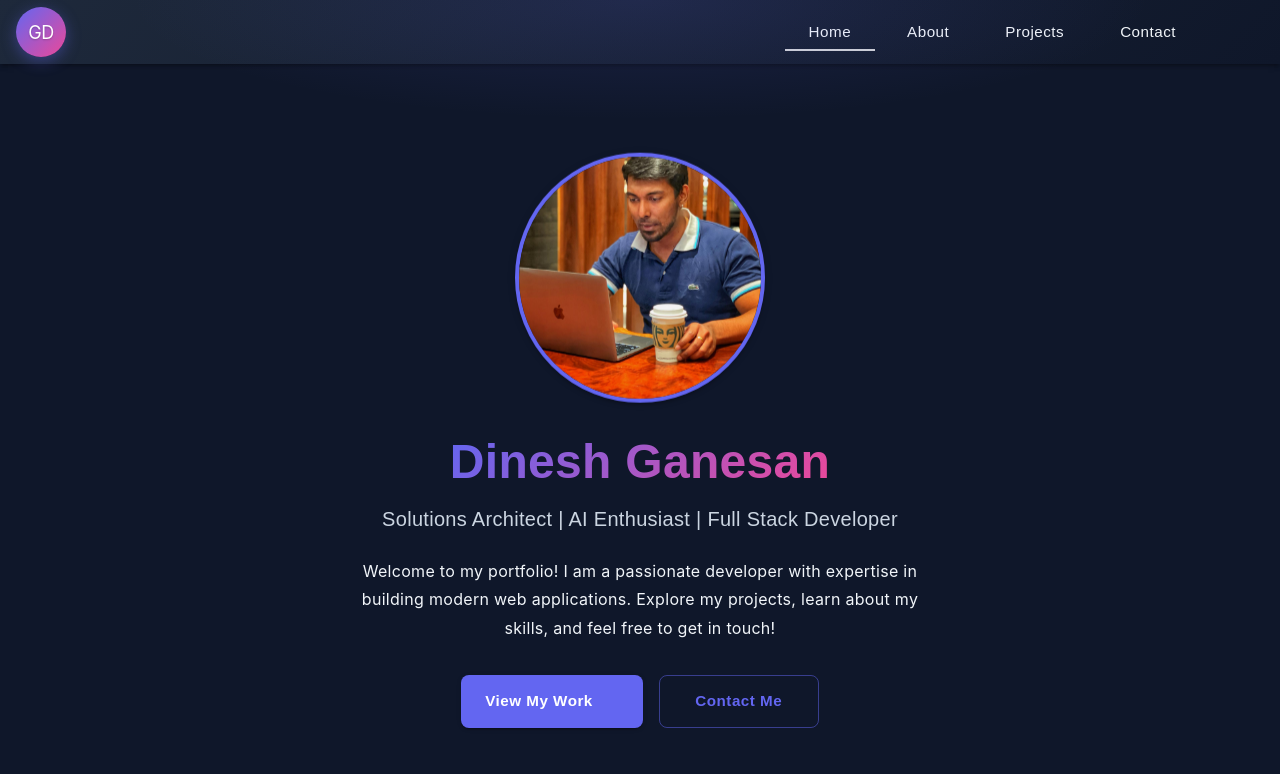
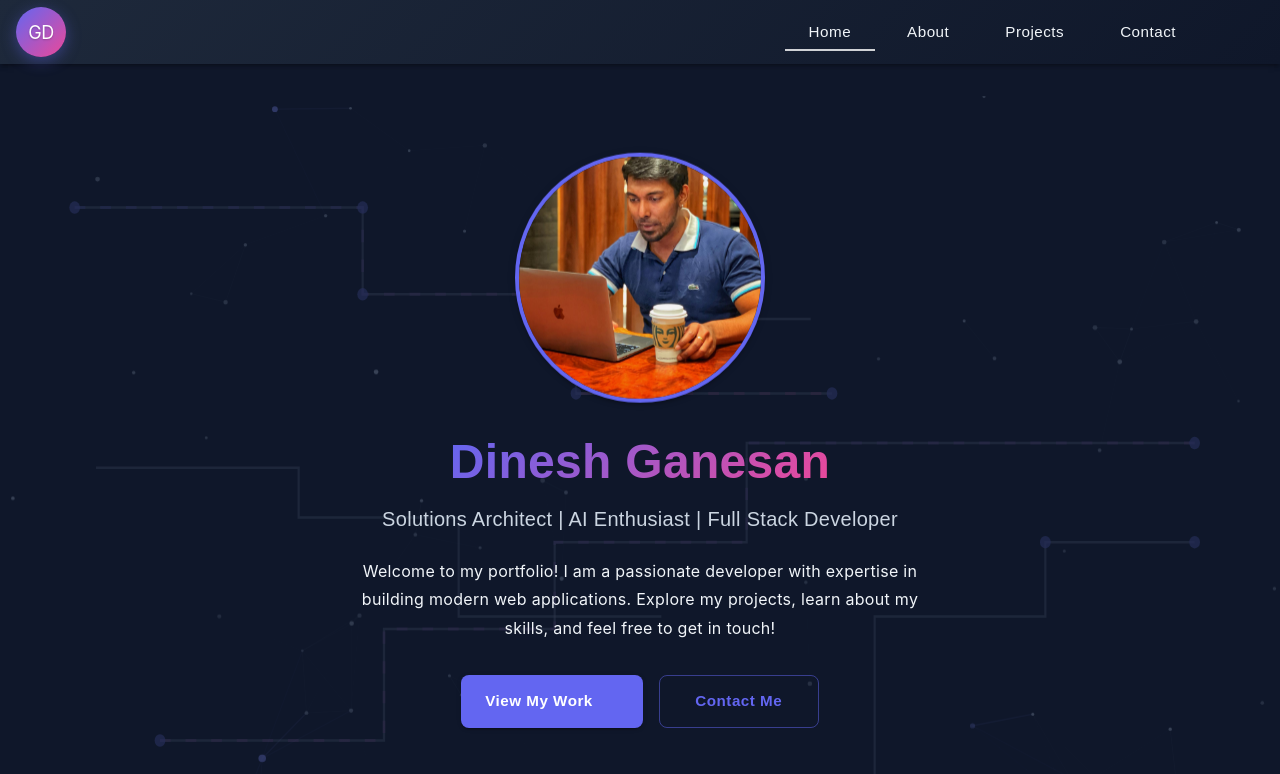
Before and after one commit to dinesh24sru/gd-portfolio, a React (Create React App) app: page / in a window 1280 px wide. Shown: the top 774 px of the page. Built offline with nearby package versions, Linux system fonts and the light colour scheme; some icons are missing.

Commit message:
Added Background for Home

```diff
--- a/src/pages/Home.js
+++ b/src/pages/Home.js
@@ -1,4 +1,4 @@
-import React, { useState } from 'react';
+import React, { useState, useEffect, useRef } from 'react';
 import {
   Container,
   Box,
@@ -45,23 +45,204 @@ const highlights = [
 const Home = () => {
   const theme = useTheme();
   const [hoveredCard, setHoveredCard] = useState(null);
+  const canvasRef = useRef(null);
+
+  useEffect(() => {
+    const canvas = canvasRef.current;
+    if (!canvas) return;
+
+    const ctx = canvas.getContext('2d');
+    let rafId;
+    const prefersReducedMotion = window.matchMedia?.('(prefers-reduced-motion: reduce)')?.matches;
+    const dpr = Math.min(window.devicePixelRatio || 1, 2);
+
+    const particles = [];
+    const agents = [];
+    const rand = (min, max) => min + Math.random() * (max - min);
+
+    const resize = () => {
+      const rect = canvas.getBoundingClientRect();
+      const width = rect.width || window.innerWidth;
+      const height = rect.height || window.innerHeight * 0.6;
+
+      canvas.width = Math.floor(width * dpr);
+      canvas.height = Math.floor(height * dpr);
+      ctx.setTransform(dpr, 0, 0, dpr, 0, 0);
+
+      particles.length = 0;
+      agents.length = 0;
+
+      const baseDensity = (width * height) / 14000;
+      const density =
+        width < 600 ? baseDensity * 0.6 : width < 900 ? baseDensity * 0.85 : baseDensity;
+
+      const target = Math.floor(density);
+
+      for (let i = 0; i < target; i++) {
+        const p = {
+          x: rand(0, width),
+          y: rand(0, height),
+          vx: rand(-0.3, 0.3),
+          vy: rand(-0.25, 0.25),
+          r: rand(1.2, 2.4),
+          a: rand(0.4, 0.9),
+          agent: false,
+        };
+        particles.push(p);
+      }
+
+      for (let i = 0; i < Math.min(4, particles.length); i++) {
+        const idx = Math.floor(rand(0, particles.length));
+        if (!particles[idx].agent) {
+          particles[idx].agent = true;
+          particles[idx].r *= 1.6;
+          agents.push(particles[idx]);
+        }
+      }
+    };
+
+    let lastPulse = 0;
+    const PULSE_INTERVAL = 2000;
+
+    const draw = (ts) => {
+      const rect = canvas.getBoundingClientRect();
+      const width = rect.width || window.innerWidth;
+      const height = rect.height || window.innerHeight * 0.6;
+
+      ctx.clearRect(0, 0, width, height);
+
+      const base = '148,163,184';
+      const accent = theme.palette.mode === 'dark' ? '129,140,248' : '79,70,229';
+
+      if (!prefersReducedMotion && ts - lastPulse > PULSE_INTERVAL && agents.length) {
+        lastPulse = ts;
+        const active = agents[Math.floor(rand(0, agents.length))];
+        active.pulseUntil = ts + 1000;
+      }
+
+      for (let i = 0; i < particles.length; i++) {
+        const p = particles[i];
+        for (let j = i + 1; j < particles.length; j++) {
+          const q = particles[j];
+          const dx = p.x - q.x;
+          const dy = p.y - q.y;
+          const dist = Math.sqrt(dx * dx + dy * dy);
+          const maxDist = 140;
+          if (dist < maxDist) {
+            const t = 1 - dist / maxDist;
+            const nearAgent = p.agent || q.agent;
+            const color = nearAgent ? accent : base;
+            const alpha = nearAgent ? 0.28 * t : 0.14 * t;
+
+            ctx.strokeStyle = `rgba(${color}, ${alpha})`;
+            ctx.lineWidth = nearAgent ? 1.3 : 0.8;
+            ctx.beginPath();
+            ctx.moveTo(p.x, p.y);
+            ctx.lineTo(q.x, q.y);
+            ctx.stroke();
+          }
+        }
+      }
+
+      for (const p of particles) {
+        const isPulsing = p.pulseUntil && ts < p.pulseUntil;
+        const color = p.agent ? accent : base;
+        const alpha = isPulsing ? 1 : p.a;
+
+        ctx.fillStyle = `rgba(${color}, ${alpha})`;
+        ctx.beginPath();
+        ctx.arc(p.x, p.y, p.r * (isPulsing ? 1.4 : 1), 0, Math.PI * 2);
+        ctx.fill();
+
+        if (!prefersReducedMotion) {
+          p.x += p.vx;
+          p.y += p.vy;
+
+          if (p.x < -20) p.x = width + 20;
+          if (p.x > width + 20) p.x = -20;
+          if (p.y < -20) p.y = height + 20;
+          if (p.y > height + 20) p.y = -20;
+        }
+      }
+
+      rafId = requestAnimationFrame(draw);
+    };
+
+    resize();
+    window.addEventListener('resize', resize);
+    rafId = requestAnimationFrame(draw);
+
+    return () => {
+      window.removeEventListener('resize', resize);
+      cancelAnimationFrame(rafId);
+    };
+  }, [theme.palette.mode]);
 
   return (
-    <Box sx={{ ...fadeInUp, ...float, ...pulse }}>
+    <Box sx={{ ...fadeInUp, ...float, ...pulse, position: 'relative', overflow: 'hidden' }}>
+      <Box
+        component="canvas"
+        ref={canvasRef}
+        sx={{
+          position: 'absolute',
+          inset: 0,
+          width: '100%',
+          height: '100%',
+          zIndex: 0,
+          pointerEvents: 'none',
+          opacity: { xs: 0.22, sm: 0.3, md: 0.35 },
+        }}
+      />
       <Box
         sx={{
           position: 'absolute',
-          top: 0,
-          left: 0,
-          right: 0,
-          height: { xs: '40vh', sm: '45vh', md: '50vh' },
-          background: theme.palette.mode === 'dark'
-            ? `radial-gradient(ellipse 80% 60% at 50% 0%, ${theme.palette.primary.main}22 0%, transparent 50%)`
-            : `radial-gradient(ellipse 80% 60% at 50% 0%, ${theme.palette.primary.main}18 0%, transparent 50%)`,
+          inset: 0,
+          zIndex: 0,
           pointerEvents: 'none',
-          zIndex: 0,
+          opacity: { xs: 0.18, sm: 0.22 },
+          mixBlendMode: theme.palette.mode === 'dark' ? 'screen' : 'multiply',
         }}
-      />
+      >
+        <svg width="100%" height="100%" viewBox="0 0 1200 700" preserveAspectRatio="none">
+          <defs>
+            <linearGradient id="cgrad" x1="0" y1="0" x2="1" y2="1">
+              <stop offset="0" stopColor="#6366f1" stopOpacity="0.7" />
+              <stop offset="1" stopColor="#ec4899" stopOpacity="0.5" />
+            </linearGradient>
+          </defs>
+
+          <g fill="none" stroke="rgba(148,163,184,0.45)" strokeWidth="2">
+            <path d="M70 90 H340 V160 H540 V240 H780" />
+            <path d="M150 520 H360 V430 H520 V360 H700 V280 H1120" />
+            <path d="M90 300 H280 V340 H430 V420 H620" />
+            <path d="M820 560 V420 H980 V360 H1120" />
+            <path d="M540 240 H620 V180 H760" />
+          </g>
+
+          <g fill="none" stroke="url(#cgrad)" strokeWidth="2.5" strokeDasharray="10 14" opacity="0.65">
+            <path d="M70 90 H340 V160 H540 V240 H780">
+              <animate attributeName="stroke-dashoffset" from="0" to="-220" dur="7s" repeatCount="indefinite" />
+            </path>
+            <path d="M150 520 H360 V430 H520 V360 H700 V280 H1120">
+              <animate attributeName="stroke-dashoffset" from="0" to="-260" dur="9s" repeatCount="indefinite" />
+            </path>
+          </g>
+
+          <g fill="rgba(99,102,241,0.7)">
+            <circle cx="70" cy="90" r="5" />
+            <circle cx="340" cy="90" r="5" />
+            <circle cx="340" cy="160" r="5" />
+            <circle cx="540" cy="160" r="5" />
+            <circle cx="540" cy="240" r="5" />
+            <circle cx="780" cy="240" r="5" />
+            <circle cx="1120" cy="280" r="5" />
+            <circle cx="150" cy="520" r="5" />
+            <circle cx="980" cy="360" r="5" />
+            <circle cx="1120" cy="360" r="5" />
+          </g>
+        </svg>
+      </Box>
+
       <Container maxWidth="md" sx={{ position: 'relative', zIndex: 1 }}>
         <Box
           sx={{
```
